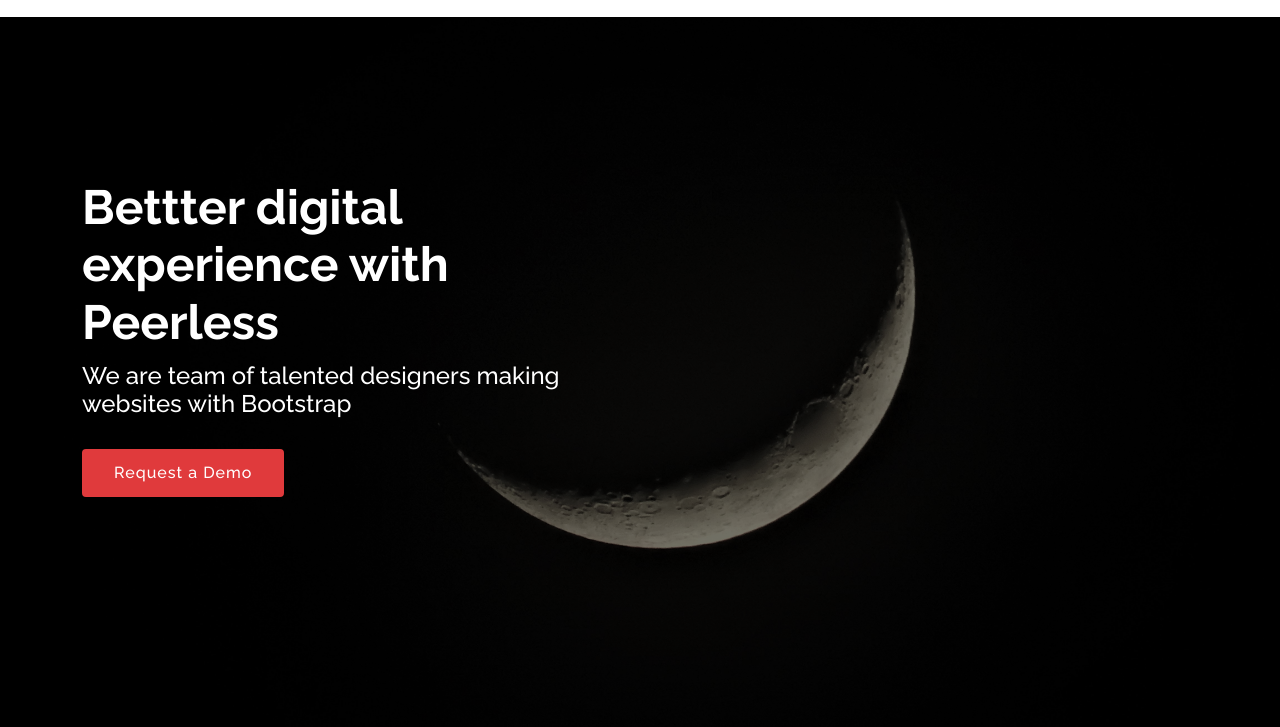
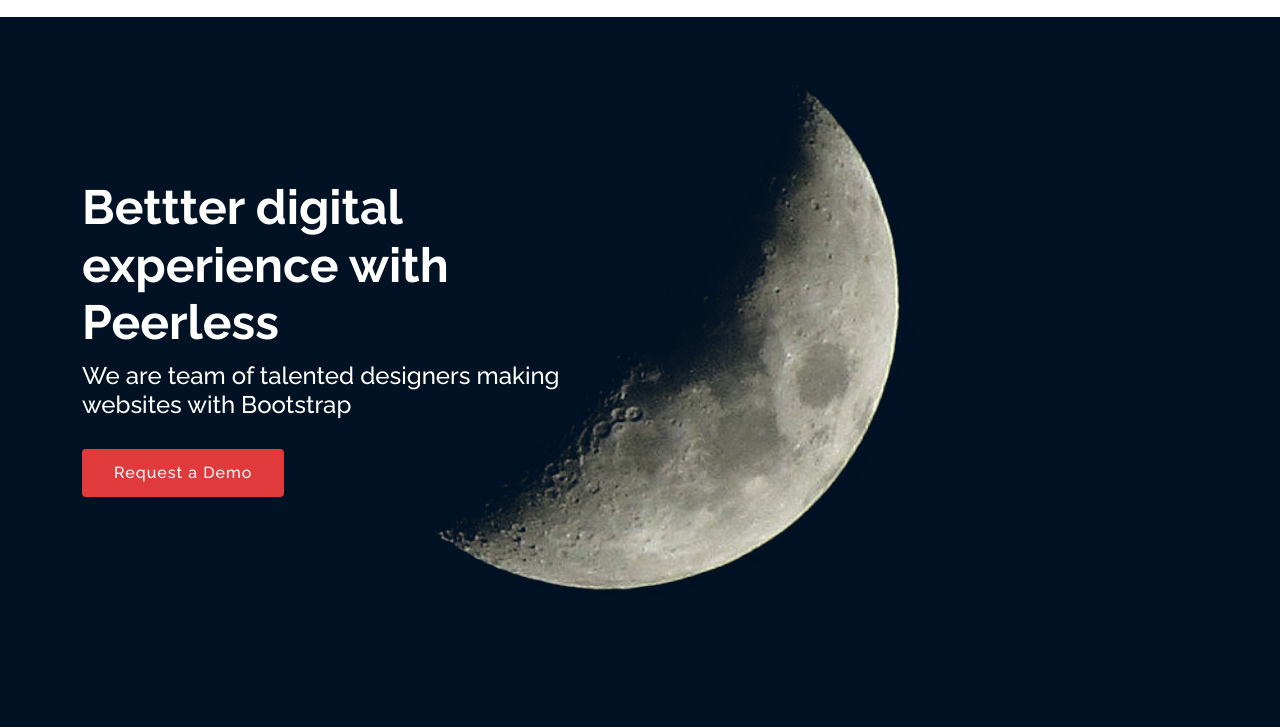
Before and after one commit to KareemPeerless/peerless-presento, a plain HTML site: page index.html in a window 1280 px wide. Shown: the part 73-800 px from the top of the page. Drawn offline with nearby package versions, Linux system fonts and the light colour scheme.

Commit message:
chancging BG color for hero section

```diff
--- a/assets/css/style.css
+++ b/assets/css/style.css
@@ -359,15 +359,15 @@
 #hero {
   width: 100%;
   height: 100vh;
-  background: url("../img/heroback-lg.jpg") center no-repeat #000;
-  background-size: cover;
+  background: url("../img/crescent-moon-png-35114.png") center no-repeat #001224;
+  /* background-size: c; */
   position: relative;
   padding-top: 82px;
 }
 
 #hero:before {
   content: "";
-  background: rgba(0, 0, 0, 0.507);
+  /* background: rgba(0, 0, 0, 0.507); */
   position: absolute;
   bottom: 0;
   top: 0;
```
Also changed, not shown: assets/img/crescent-moon-png-35114.png (added).
